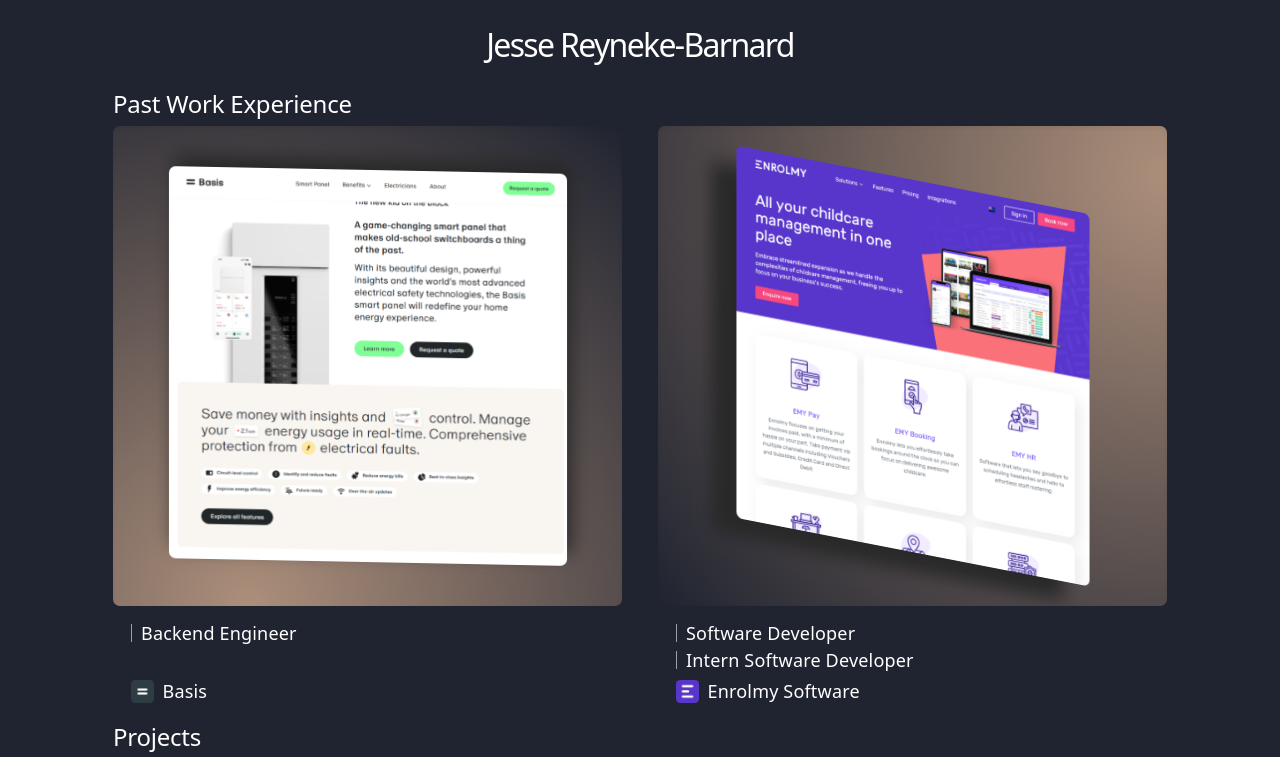
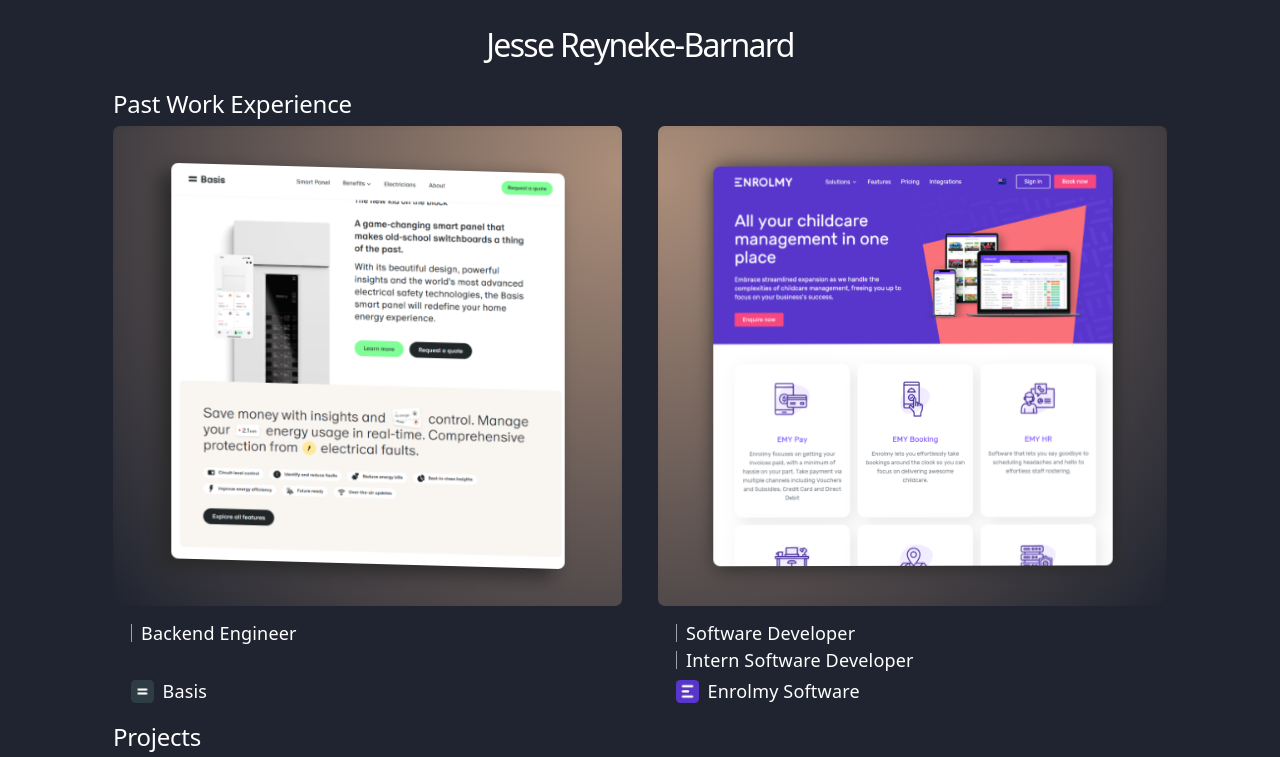
Before and after one commit to jesse-rb/portfolio, a React (Vite) app: page / in a window 1280 px wide. Shown: the top 757 px of the page. Built offline with nearby package versions, Linux system fonts and the light colour scheme.

Commit message:
fix emmet error

```diff
--- a/src/tile/Tile.tsx
+++ b/src/tile/Tile.tsx
@@ -11,9 +11,11 @@
         calcTransformOrigin(0, 0),
     );
 
-    const [point, setPoint] = useState({
-        x: Math.floor(Math.random() * 50) - 25,
-        y: Math.floor(Math.random() * 50) - 25,
+    const [point, setPoint] = useState(() => {
+        return {
+            x: Math.floor(Math.random() * 50) - 25,
+            y: Math.floor(Math.random() * 50) - 25,
+        };
     }); // Point percentage relative to center
 
     const edgePoint = useMemo(() => {
```
